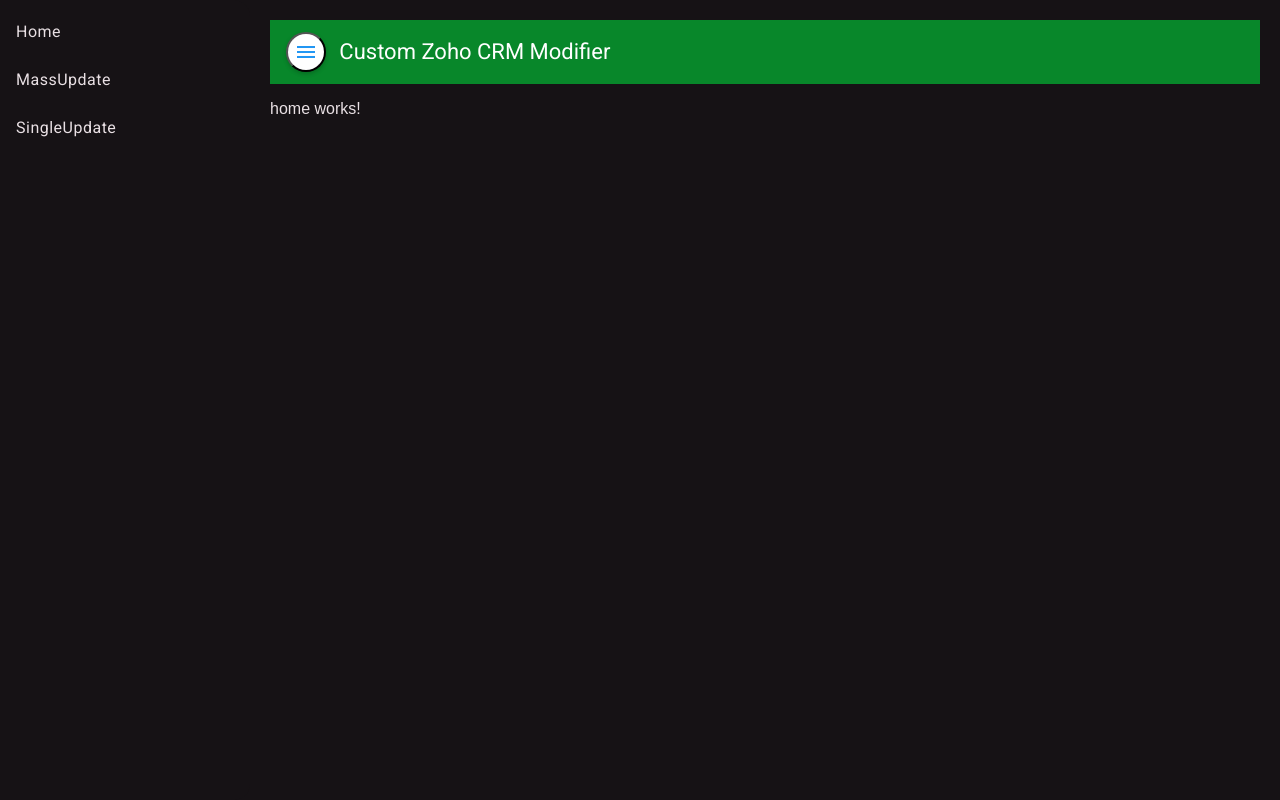
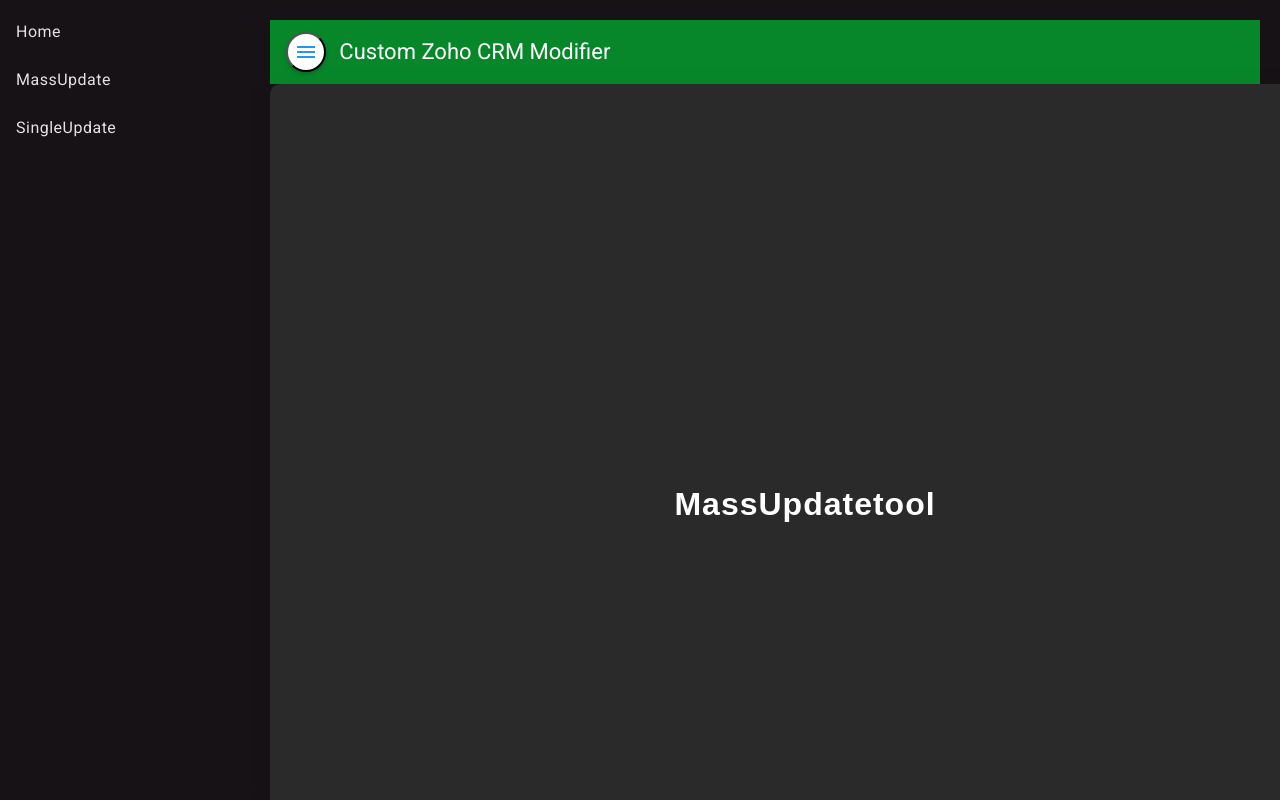
Before and after one commit to alejandroalvarezdev/MassUpdateTool, an Angular app: page /home in a window 1280 px wide. Built offline with nearby package versions, Linux system fonts and the light colour scheme.

Commit message:
add home page

```diff
--- a/src/app/pages/home/home.component.css
+++ b/src/app/pages/home/home.component.css
@@ -0,0 +1,30 @@
+body {
+    margin: 0;
+    padding: 0;
+    height: 100vh; /* Asegura que el body ocupe todo el alto de la ventana */
+    display: flex;
+    justify-content: center; /* Centra el contenido horizontalmente */
+    align-items: center; /* Centra el contenido verticalmente */
+    background-color: #f4f4f9;
+    font-family: 'Arial', sans-serif;
+}
+
+.container {
+    text-align: center;
+    background-color: #2a2a2a;
+    color: #fff;
+    padding: 20px 40px;
+    border-radius: 10px;
+    box-shadow: 0 10px 30px rgba(0, 0, 0, 0.1);
+    font-size: 2rem;
+    font-weight: bold;
+    letter-spacing: 1px;
+    transition: transform 0.3s ease;
+}
+.container {
+    width: 100%;
+    height: 100%;
+    display: flex;
+    justify-content: center; /* Centra el contenido dentro del container horizontalmente */
+    align-items: center; /* Centra el contenido dentro del container verticalmente */
+}
--- a/src/app/pages/home/home.component.html
+++ b/src/app/pages/home/home.component.html
@@ -1 +1,3 @@
-<p>home works!</p>
+<div class="container">
+    MassUpdatetool
+</div>
```
